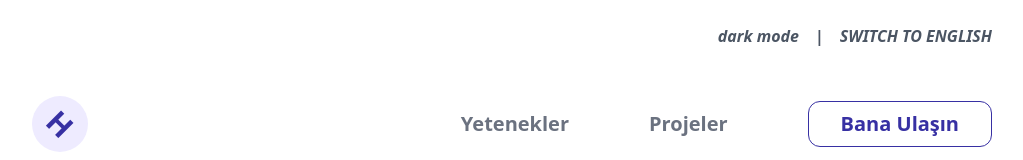
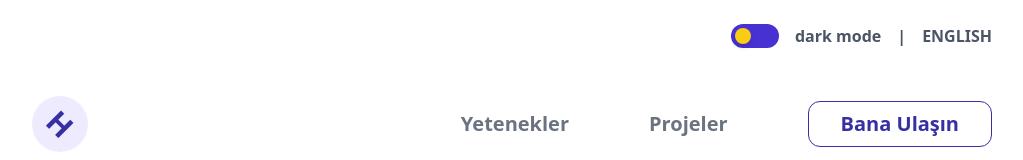
Before and after one commit to ceusahin/fsweb-frontend-challenge, a React (Vite) app: page /contact in a window 1280 px wide. Shown: the top 160 px of the page, without its empty margins (128-1151 px from the left). Built offline with nearby package versions, Linux system fonts and the light colour scheme.

Commit message:
26.12.2024

```diff
--- a/src/components/PageSettings.jsx
+++ b/src/components/PageSettings.jsx
@@ -1,18 +1,20 @@
 import { useContext } from "react";
 import { ThemeContext } from "../contexts/ThemeContext";
 import { LangContext } from "../contexts/LangContext";
+import SwitchButton from "./SwitchButton";
 
 function PageSettings() {
-  const { toggleTheme, theme } = useContext(ThemeContext);
+  const { theme } = useContext(ThemeContext);
   const { toggleLang, lang } = useContext(LangContext);
   return (
-    <div className="page-settings italic font-bold text-right dark:text-[#D9D9D9] text-gray-600 mx-40 my-6">
-      <h4 className="inline ml-4 cursor-pointer" onClick={() => toggleTheme()}>
+    <div className="page-settings font-bold text-right dark:text-[#D9D9D9] text-gray-600 mx-40 my-6 flex justify-end items-center">
+      <SwitchButton />
+      <h4 className="inline ml-4 cursor-pointer">
         {theme === "light" ? "dark mode" : "light mode"}
       </h4>
       <h4 className="inline ml-4">|</h4>
       <h4 className="inline ml-4 cursor-pointer" onClick={() => toggleLang()}>
-        {lang === "eng" ? "TÜRKÇE'YE GEÇ" : "SWITCH TO ENGLISH"}
+        {lang === "eng" ? "TÜRKÇE" : "ENGLISH"}
       </h4>
     </div>
   );
--- /dev/null
+++ b/src/components/SwitchButton.jsx
@@ -0,0 +1,22 @@
+import { useContext } from "react";
+import { ThemeContext } from "../contexts/ThemeContext";
+
+const SwitchButton = () => {
+  const { toggleTheme } = useContext(ThemeContext);
+  return (
+    <>
+      <button
+        id="theme-toggle"
+        onClick={toggleTheme}
+        className="w-12 h-6 flex items-center bg-[#4731D3] dark:bg-[#3A3A3A] rounded-full p-1 cursor-pointer transition"
+      >
+        <div
+          id="theme-icon"
+          className="w-4 h-4 bg-yellow-400 rounded-full shadow-md transition transform dark:translate-x-6"
+        ></div>
+      </button>
+    </>
+  );
+};
+
+export default SwitchButton;
```
